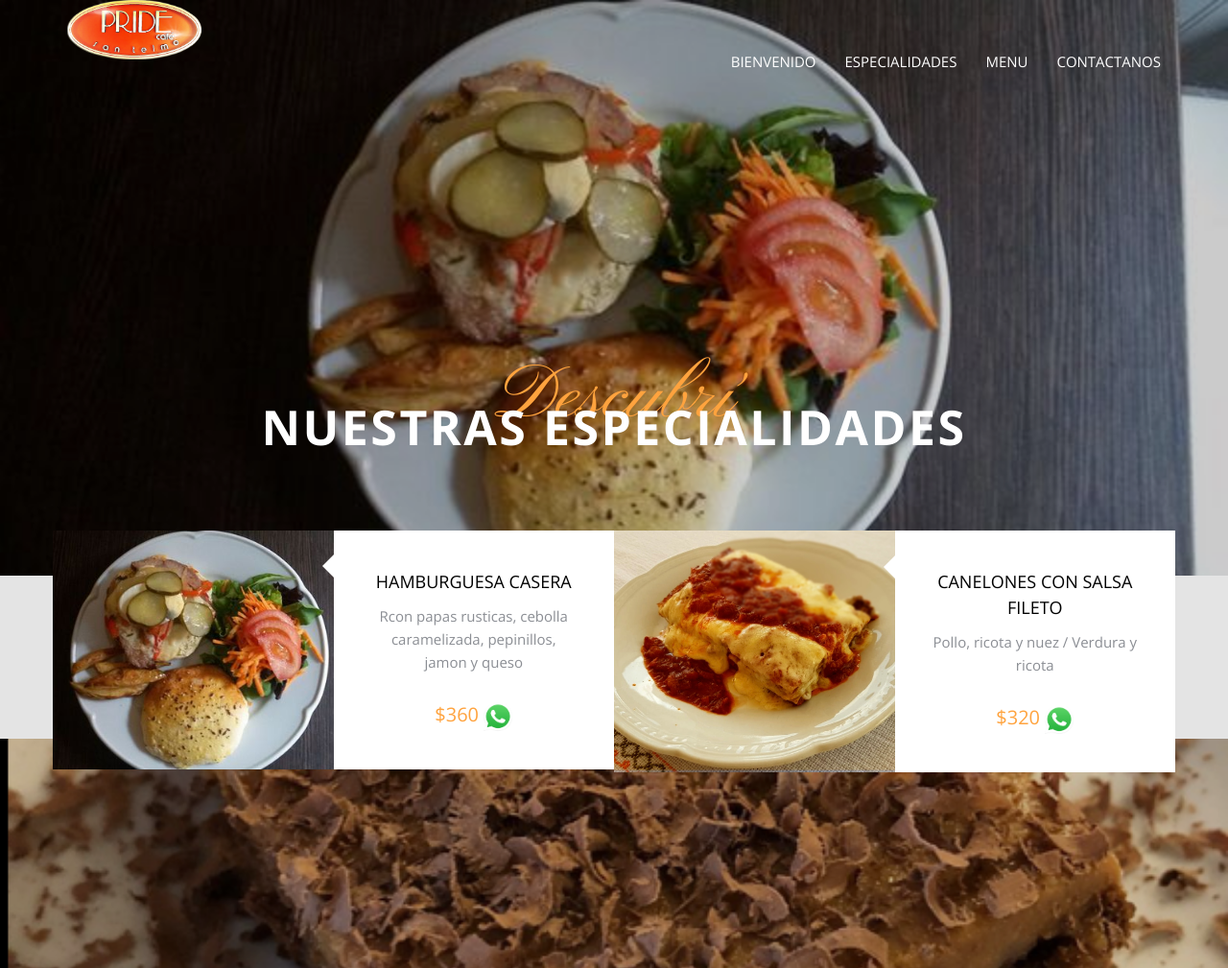
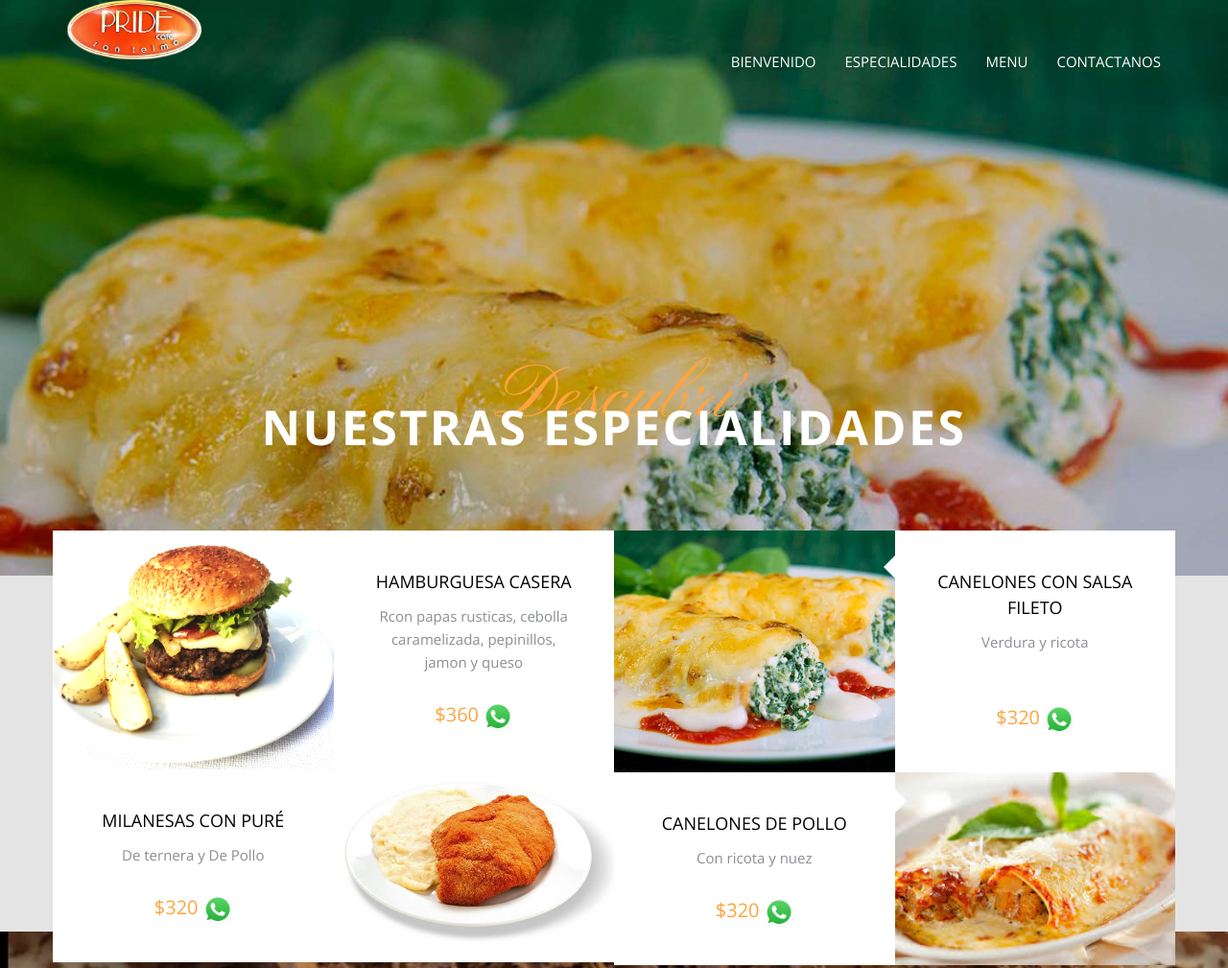
Before and after one commit to robert-dm/pridecafe, a website: page index.html in a window 1280 px wide. Shown: the top 1009 px of the page at 96% size. Drawn offline with nearby package versions, Linux system fonts and the light colour scheme; files whose address does not match are found by name.

Commit message:
Nuevas imagenes

```diff
--- a/index.html
+++ b/index.html
@@ -121,7 +121,7 @@
     </section>
 -->
 
-    <section class="probootstrap-section-bg overlay" style="background-image: url(img/especialidad1.jpg);" data-stellar-background-ratio="0.5" data-section="specialties">
+    <section class="probootstrap-section-bg overlay" style="background-image: url(img/CANELONES_VERDURA_RICOTA_OK.jpg);" data-stellar-background-ratio="0.5" data-section="specialties">
       <div class="container">
         <div class="row">
           <div class="col-md-12 text-center probootstrap-animate">
@@ -141,23 +141,23 @@
             <div class="half">
 
               <div class="probootstrap-cell probootstrap-animate" data-animate-effect="fadeIn">
-                <div class="image" style="background-image: url(img/especialidad1.jpg);"></div>
+                <div class="image" style="background-image: url(img/HAMBURGUESA_OK.png);"></div>
                 <div class="text text-center">
                   <h3>Hamburguesa casera</h3>
                   <p>Rcon papas rusticas, cebolla caramelizada, pepinillos, jamon y queso</p>
                   <p class="price">$360 <a href="https://api.whatsapp.com/send?phone=1149807311&text=Quiero pedir ensalada pride"><img src=img/whatsapp.png width=30></a></p>
                 </div>
               </div>
-              <!--
+
               <div class="probootstrap-cell reverse probootstrap-animate" data-animate-effect="fadeIn">
-                <div class="image" style="background-image: url(img/especialidad1.jpg);"></div>
+                <div class="image" style="background-image: url(img/MILANESAS_PURE.jpg);"></div>
                 <div class="text text-center">
-                  <h3>Ensalada Pride</h3>
-                  <p>Rucula, pera, queso azul, nueces y
-vinagreta de naranja</p>
+                  <h3>Milanesas con Puré</h3>
+                  <p>De ternera y De Pollo</p>
                   <p class="price">$320 <a href="https://api.whatsapp.com/send?phone=1149807311&text=Quiero pedir ensalada pride"><img src=img/whatsapp.png width=30></a></p>
                 </div>
               </div>
+              <!--
               <div class="probootstrap-cell probootstrap-animate" data-animate-effect="fadeIn">
                 <div class="image" style="background-image: url(img/especialidad1.jpg);"></div>
                 <div class="text text-center">
@@ -172,23 +172,22 @@ vinagreta de naranja</p>
             <div class="half">
 
               <div class="probootstrap-cell probootstrap-animate" data-animate-effect="fadeIn">
-                <div class="image" style="background-image: url(img/canelones.jpg);"></div>
+                <div class="image" style="background-image: url(img/CANELONES_VERDURA_RICOTA_OK.jpg);"></div>
                 <div class="text text-center">
                   <h3>Canelones con salsa fileto</h3>
-                  <p>Pollo, ricota y nuez / Verdura y ricota </p>
+                  <p> Verdura y ricota <BR>&nbsp;</p>
                   <p class="price">$320 <a href="https://api.whatsapp.com/send?phone=1149807311&text=Quiero pedir ensalada pride"><img src=img/whatsapp.png width=30></a></p>
                 </div>
               </div>
-              <!--
               <div class="probootstrap-cell reverse probootstrap-animate" data-animate-effect="fadeIn">
-                <div class="image" style="background-image: url(img/especialidad1.jpg);"></div>
+                <div class="image" style="background-image: url(img/CANELONES_POLLO_RICOTA_NUEZ.jpg);"></div>
                 <div class="text text-center">
-                  <h3>Ensalada Pride</h3>
-                  <p>Rucula, pera, queso azul, nueces y
-vinagreta de naranja</p>
+                  <h3>Canelones de pollo</h3>
+                  <p>Con ricota y nuez </p>
                   <p class="price">$320 <a href="https://api.whatsapp.com/send?phone=1149807311&text=Quiero pedir ensalada pride"><img src=img/whatsapp.png width=30></a></p>
                 </div>
               </div>
+                <!--
               <div class="probootstrap-cell probootstrap-animate" data-animate-effect="fadeIn">
                 <div class="image" style="background-image: url(img/especialidad1.jpg);"></div>
                 <div class="text text-center">
```
Also changed, not shown: img/CANELONES_POLLO_RICOTA_NUEZ.jpg (added), img/CANELONES_VERDURA_RICOTA_OK.jpg (added), img/HAMBURGUESA_OK.png (added), img/MILANESAS_PURE.jpg (added).
